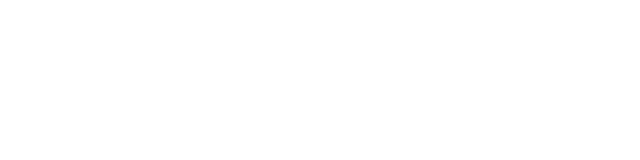
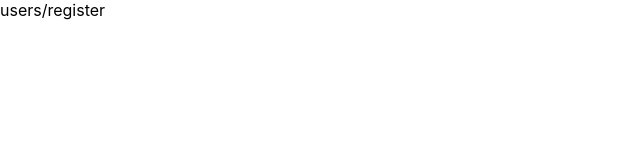
Before and after one commit to kawada13/Nuxt-first, a Nuxt app: page /users/register in a window 1280 px wide. Before the commit this address had no page. Shown: the top 160 px of the page, without its empty margins (0-640 px from the left). Built offline with nearby package versions, Linux system fonts and the light colour scheme.

Commit message:
ルーティング追加

```diff
--- /dev/null
+++ b/pages/users/_id.vue
@@ -0,0 +1,19 @@
+<template>
+  <div>
+    User ID: {{userId}}
+  </div>
+</template>
+
+<script>
+export default {
+  data() {
+    return {
+      userId: this.$route.params.id
+    }
+  },
+}
+</script>
+
+<style>
+
+</style>
--- /dev/null
+++ b/pages/users/index.vue
@@ -0,0 +1,15 @@
+<template>
+  <div>
+    users/index
+  </div>
+</template>
+
+<script>
+export default {
+
+}
+</script>
+
+<style>
+
+</style>
--- /dev/null
+++ b/pages/users/register.vue
@@ -0,0 +1,15 @@
+<template>
+  <div>
+    users/register
+  </div>
+</template>
+
+<script>
+export default {
+
+}
+</script>
+
+<style>
+
+</style>
```
